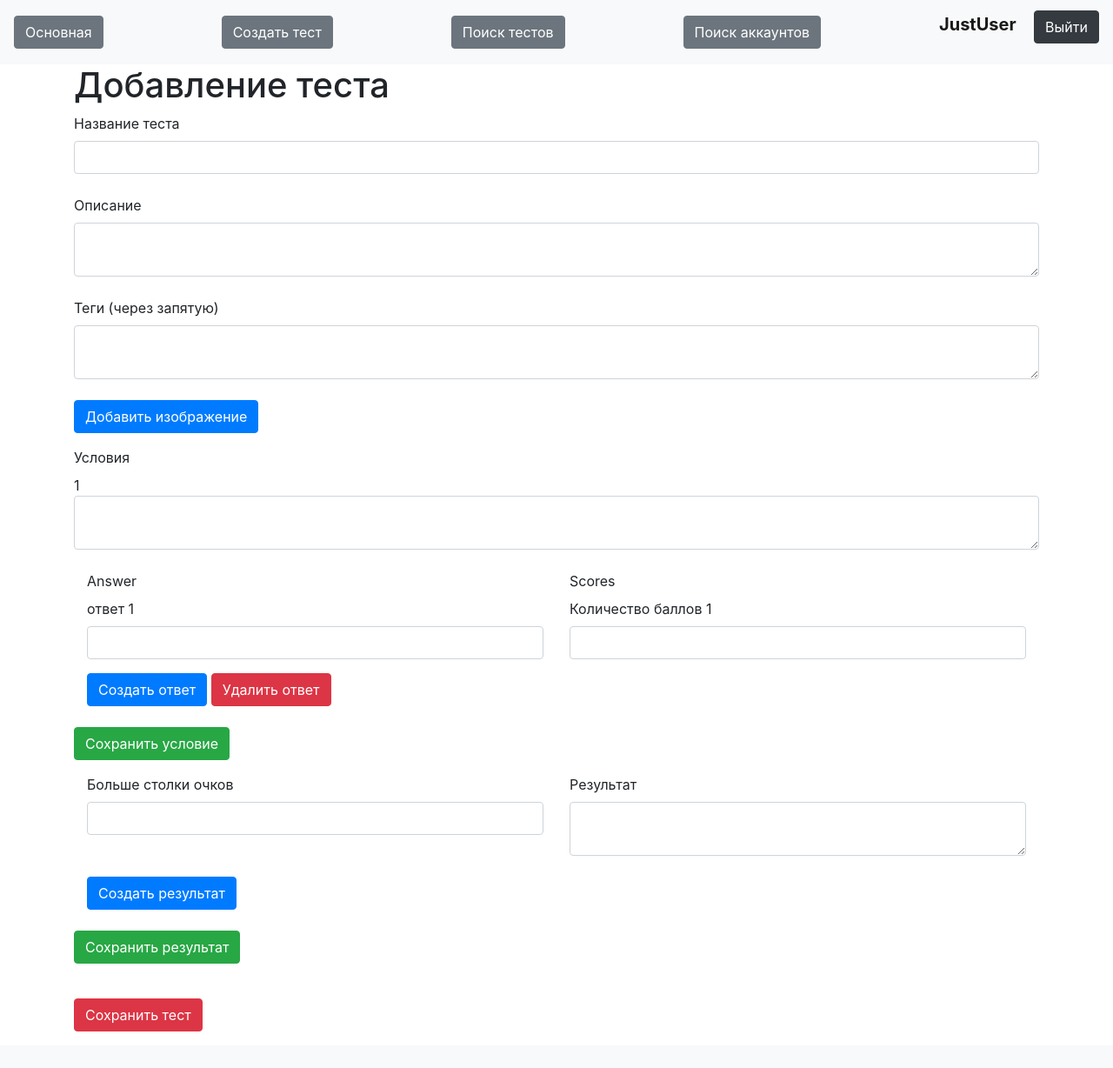
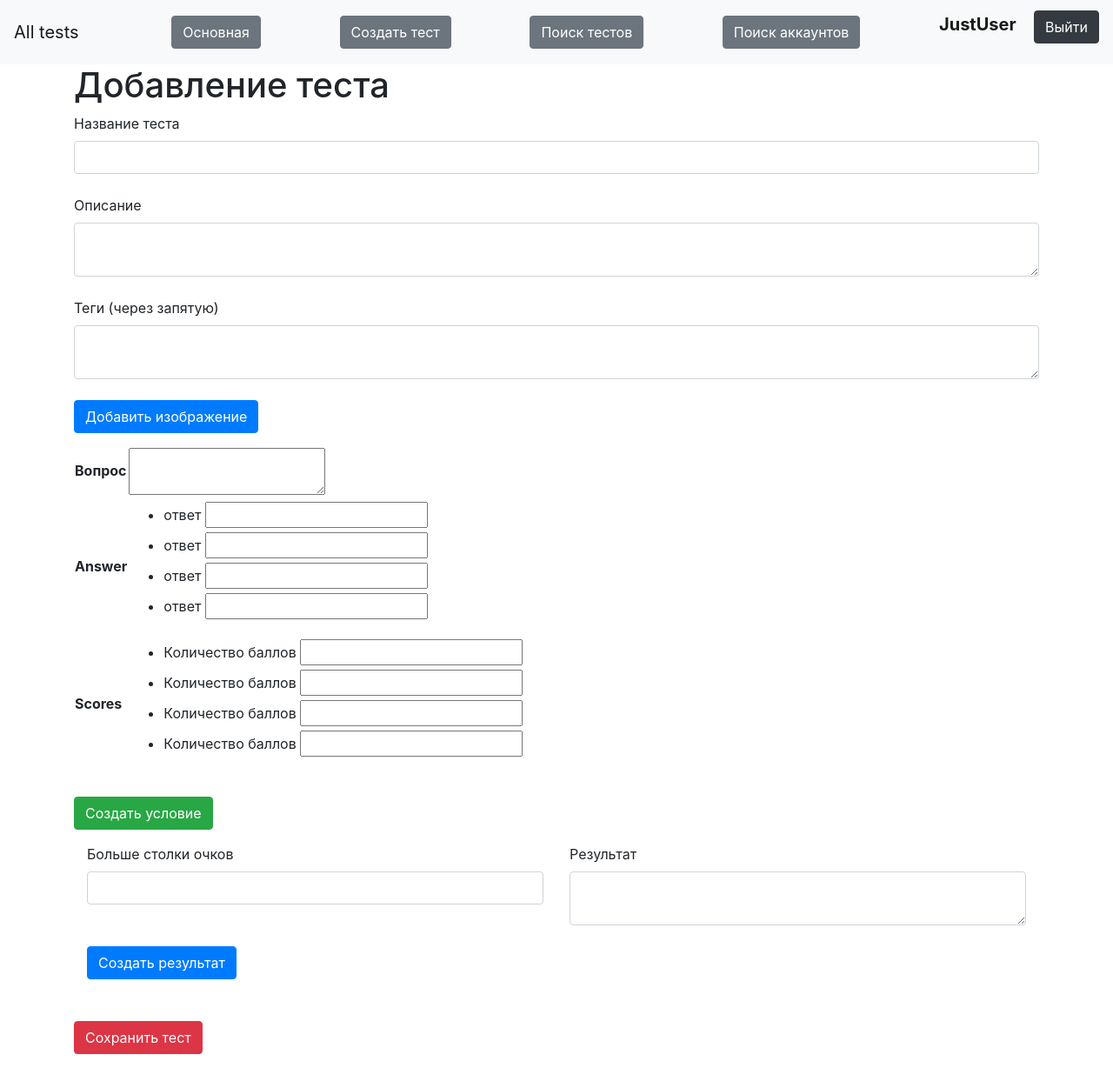
Before and after one commit to w-o-p/web, a Flask app: page /tests/1 in a window 1280 px wide. Shown: the whole page at 87% size. Before the commit the page ends 1186 px from the top, so only its background shows below. Run offline with Flask 2, Linux system fonts and the light colour scheme; a user stored in the database is signed in; some libraries are stand-ins or nearby versions.

Commit message:
add questions

```diff
--- a/forms/news.py
+++ b/forms/news.py
@@ -1,20 +1,25 @@
 from flask_wtf import FlaskForm
-from wtforms import StringField, TextAreaField, SubmitField, IntegerField, FieldList
+from wtforms import StringField, TextAreaField, SubmitField, IntegerField, FieldList, FormField
 from wtforms.validators import DataRequired
 
 entrcount = 1
+questcount = 1
+
+
+class Answers(FlaskForm):
+    content = TextAreaField("Вопрос")
+    answer = FieldList(StringField('ответ'), min_entries=4)
+    scores = FieldList(IntegerField("Количество баллов"), min_entries=4)
 
 
 class TestForm(FlaskForm):
     name = StringField('Название теста', validators=[DataRequired()])
-    content = TextAreaField("Условия")
-    answer = FieldList(StringField('ответ'), min_entries=1)
     description = TextAreaField("Описание")
-    scores = FieldList(IntegerField("Количество баллов"), min_entries=1)
+    questions = FieldList(FormField(Answers), min_entries=1)
     add_result = SubmitField('Создать результат')
     add_answer = SubmitField('Создать ответ')
     del_answer = SubmitField('Удалить ответ')
-    submit_con = SubmitField('Сохранить условие')
+    submit_con = SubmitField('Создать условие')
     res_point = IntegerField("Больше столки очков")
     result = TextAreaField("Результат")
     submit_res = SubmitField('Сохранить результат')
--- a/main.py
+++ b/main.py
@@ -3,10 +3,10 @@ from data import db_session
 from data.users import User
 from data.news import News
 from forms.user import RegisterForm, LoginForm
-from forms.news import TestForm, Account_submit
+from forms.news import TestForm, Account_submit, Answers
 import forms.news as new
 from flask_login import LoginManager, login_user, login_required, logout_user, current_user
-from wtforms import StringField
+from wtforms import StringField, TextAreaField, SubmitField, IntegerField, FieldList, FormField
 
 app = Flask(__name__)
 app.config['SECRET_KEY'] = 'yandexlyceum_secret_key'
@@ -136,9 +136,13 @@ def add_test(action):
     form = TestForm()
     count_conditions = []
     num = len(count_conditions) + 1
-    if action == 'create':
+    if form.validate_on_submit():
+        print(form.questions.data)
+        return redirect('/')
+    elif action == 'create':
         new.entrcount = 1
-    if action == 'add_ans':
+        new.questcount = 1
+    elif action == 'add_ans':  # пока что не вызывается но мб потом будет
         new.entrcount += 1
         form.answer.min_entries = new.entrcount
         while len(form.answer) < form.answer.min_entries:
@@ -146,7 +150,7 @@ def add_test(action):
         form.scores.min_entries = new.entrcount
         while len(form.scores) < form.scores.min_entries:
             form.scores.entries.append(form.scores.entries[0])
-    if action == 'del_ans':
+    elif action == 'del_ans':  # пока что не вызывается но мб потом будет
         new.entrcount -= 1
         form.answer.min_entries = new.entrcount
         while len(form.answer) < form.answer.min_entries:
@@ -154,6 +158,10 @@ def add_test(action):
         form.scores.min_entries = new.entrcount
         while len(form.scores) < form.scores.min_entries:
             form.scores.entries.append(form.scores.entries[0])
+    elif action == 'add_quest':
+        new.questcount += 1
+        while len(form.questions) < new.questcount:
+            form.questions.append_entry(FormField(Answers))
 
     return render_template('news.html', num=num, form=form, title='Добавление теста')
 
--- a/templates/base.html
+++ b/templates/base.html
@@ -17,6 +17,7 @@
 <body>
 <header>
     <nav class="navbar navbar-light bg-light">
+        <a class="navbar-brand" href="/">All tests</a>
         <a href="/" class="btn btn-secondary">
         Основная
         </a>
--- a/templates/news.html
+++ b/templates/news.html
@@ -32,40 +32,28 @@
         <p>{{ form.add_picture(type="submit", class="btn btn-primary") }}</p>
     </div>
     <div>
-        {{ form.content.label }}
-        <br>
-        {{ num }}
-        {{ form.content(class="form-control") }}<br>
-        {% for error in form.content.errors %}
-            <p class="alert alert-danger" role="alert">
-                {{ error }}
-            </p>
-        {% endfor %}
     </div>
     <div class="container">
         <div class="row">
-            <div class="col-sm">
-                {{ form.answer.label }}
-                <br>
-                {% for item in form.answer %}
-                    <label>{{ item.label.text }} {{ loop.index }}</label>
-                    <p>{{ item(class="form-control") }}</p>
+
+            {% for item in form.questions %}
+                {{ item }}
+                {% for error in item.errors %}
+                    <p class="alert alert-danger" role="alert">
+                        {{ error }}
+                    </p>
                 {% endfor %}
-            </div>
-            <div class="col-sm">
-                {{ form.scores.label }}
-                <br>
-                {% for item in form.scores %}
-                    <label>{{ item.label.text }} {{ loop.index }}</label>
-                    <p>{{ item(class="form-control") }}</p>
-                {% endfor %}
-            </div>
+            {% endfor %}
         </div>
+        <!--
         <a href="/tests/add_ans" class="btn btn-primary">{{ form.add_answer.label.text }}</a>
         <a href="/tests/del_ans" class="btn btn-danger">{{ form.del_answer.label.text }}</a>
+        -->
     </div>
     <br>
-    <p>{{ form.submit_con(type="submit", class="btn btn-success") }}</p>
+    <p>
+        <a href="/tests/add_quest" class="btn btn-success">{{ form.submit_con.label.text}}</a>
+    </p>
     {{message}}
     <div class="container">
         <div class="row">
@@ -93,9 +81,13 @@
         <a>{{ form.add_result(type="submit", class="btn btn-primary") }}</a>
     </div>
     <br>
+    <!--
     <p>{{ form.submit_res(type="submit", class="btn btn-success") }}</p>
+    -->
     <br>
-    <p>{{ form.submit(type="submit", class="btn btn-danger") }}</p>
+    <p>
+        {{ form.submit(type="submit", class="btn btn-danger") }}
+    </p>
 </form>
 
 {% endblock %}
```
